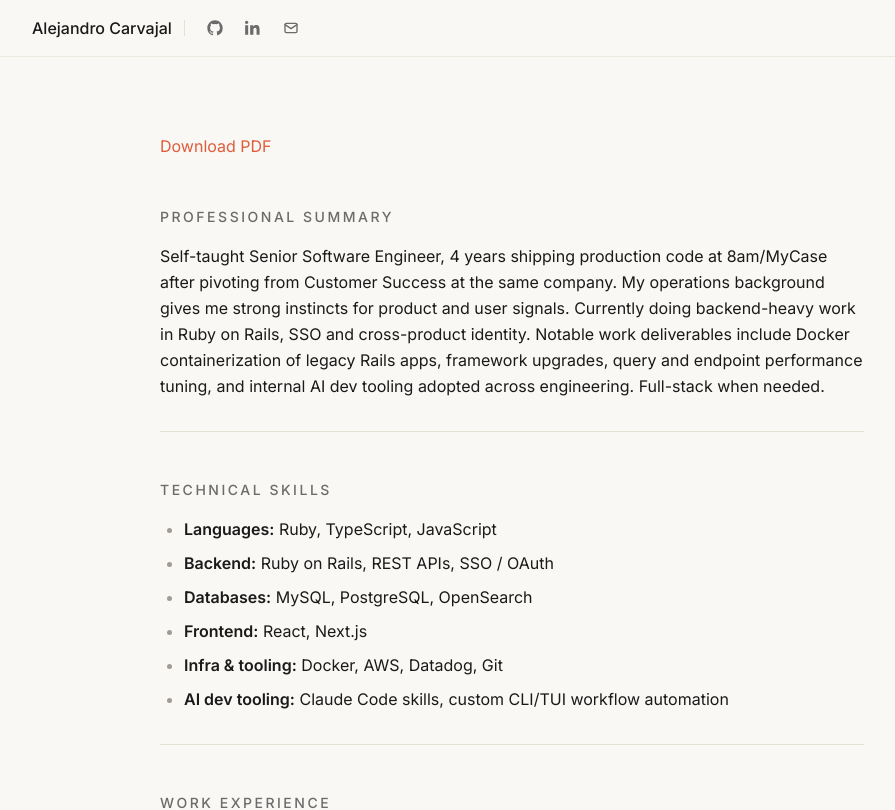
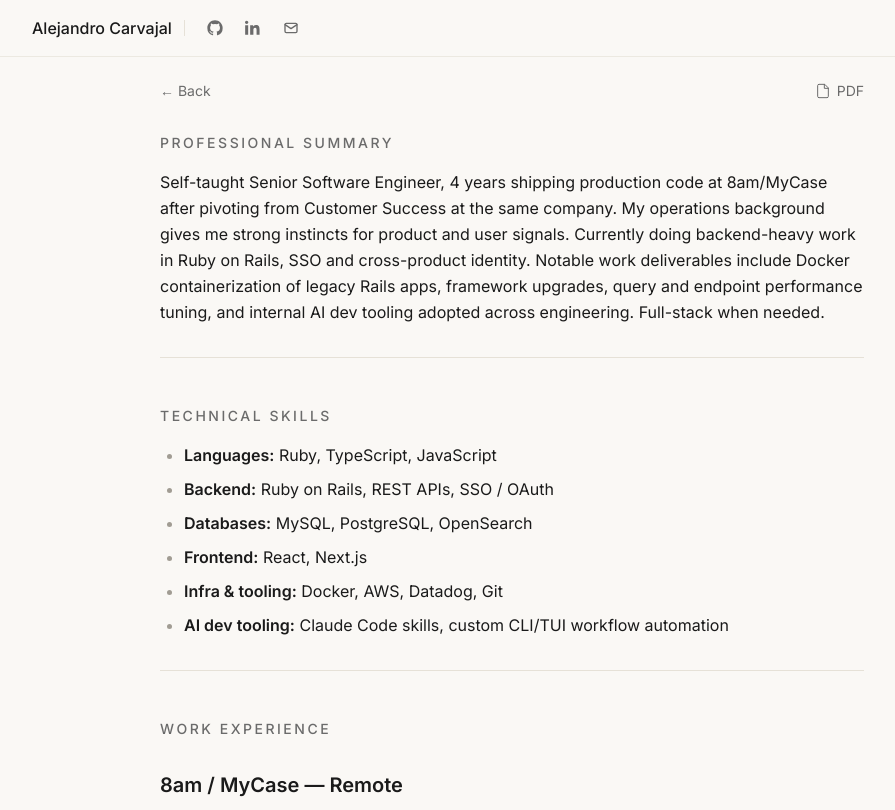
Before and after one commit to senorale/portfolio, a Next.js app: page /resume in a window 1280 px wide. Shown: the top 810 px of the page, without its empty margins (128-1023 px from the left). Built offline with nearby package versions, Linux system fonts and the light colour scheme.

Commit message:
tighten /resume top: add back link, pdf download icon, drop projects header link to /

```diff
--- a/mdx-components.tsx
+++ b/mdx-components.tsx
@@ -12,7 +12,7 @@
       </h1>
     ),
     h2: ({ children }: Common) => (
-      <h2 className="text-xs md:text-sm uppercase tracking-[0.18em] text-[var(--fg-muted)] mt-12 mb-4 font-medium">
+      <h2 className="text-xs md:text-sm uppercase tracking-[0.18em] text-[var(--fg-muted)] mt-12 first:mt-8 mb-4 font-medium">
         {children}
       </h2>
     ),
--- a/src/app/resume/layout.tsx
+++ b/src/app/resume/layout.tsx
@@ -4,8 +4,39 @@
   return (
     <div className="min-h-screen">
       <Nav />
-      <main className="mx-auto max-w-3xl px-6 md:px-8 py-10 md:py-16">
-        {children}
+      <main className="mx-auto max-w-3xl px-6 md:px-8 pt-4 md:pt-6 pb-10 md:pb-16">
+        <div className="flex items-center justify-between mb-2">
+          <a
+            href="/"
+            className="text-sm text-[var(--fg-muted)] hover:text-[var(--accent)] transition-colors"
+          >
+            ← Back
+          </a>
+          <a
+            href="/resume.pdf"
+            download
+            title="Download PDF"
+            aria-label="Download PDF"
+            className="inline-flex items-center gap-1.5 text-sm text-[var(--fg-muted)] hover:text-[var(--accent)] transition-colors"
+          >
+            <svg
+              viewBox="0 0 24 24"
+              width="16"
+              height="16"
+              fill="none"
+              stroke="currentColor"
+              strokeWidth="1.5"
+              strokeLinecap="round"
+              strokeLinejoin="round"
+              aria-hidden
+            >
+              <path d="M14 2H6a2 2 0 0 0-2 2v16a2 2 0 0 0 2 2h12a2 2 0 0 0 2-2V8Z" />
+              <path d="M14 2v6h6" />
+            </svg>
+            PDF
+          </a>
+        </div>
+        <div>{children}</div>
         <footer className="mt-16 pt-6 border-t border-[var(--border)] text-sm text-[var(--fg-muted)] flex flex-wrap items-center justify-between gap-2">
           <a href="/" className="link-grow">← Back to home</a>
           <span>© {new Date().getFullYear()} Alejandro Carvajal</span>
--- a/src/app/resume/page.md
+++ b/src/app/resume/page.md
@@ -1,5 +1,3 @@
-[Download PDF](/resume.pdf)
-
 ## PROFESSIONAL SUMMARY
 
 Self-taught Senior Software Engineer, 4 years shipping production code at 8am/MyCase after pivoting from Customer Success at the same company. My operations background gives me strong instincts for product and user signals. Currently doing backend-heavy work in Ruby on Rails, SSO and cross-product identity. Notable work deliverables include Docker containerization of legacy Rails apps, framework upgrades, query and endpoint performance tuning, and internal AI dev tooling adopted across engineering. Full-stack when needed.
@@ -54,4 +52,4 @@
 
 ---
 
-## [FEATURED PROJECTS](/#others)
+## [FEATURED PROJECTS](/)
```
